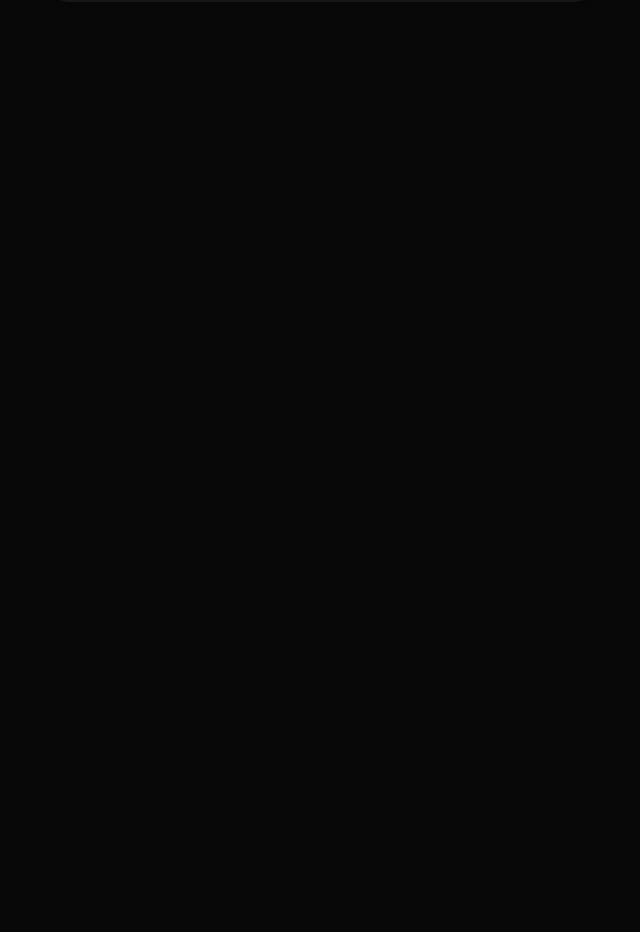
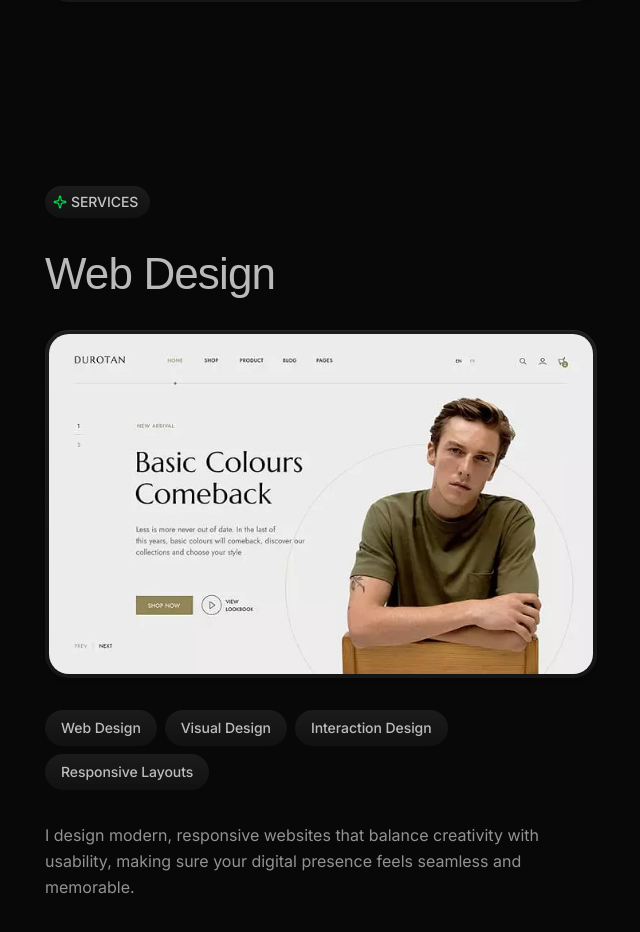
Before and after one commit to Henryking98/porfolio, a Next.js app: page / in a window 1280 px wide. Shown: the part 1814-2746 px from the top of the page, without its empty margins (547-1187 px from the left). Before the commit the page ends 1960 px from the top, so only its background shows below. Built offline with nearby package versions, Linux system fonts and the light colour scheme; a web font is replaced by a local one.

Commit message:
feat: service section

```diff
--- a/src/app/page.tsx
+++ b/src/app/page.tsx
@@ -3,6 +3,7 @@ import { Hero } from '@/components/sections/Hero';
 import { ProfileCard } from '@/components/organisms/ProfileCard';
 import { SideRail } from '@/components/organisms/SideRail';
 import { WorkHighLights } from '@/components/sections/WorkHighLights';
+import { Services } from '@/components/sections/Services';
 
 export default function Home() {
 	return (
@@ -23,6 +24,7 @@ export default function Home() {
 					<Hero />
 					<About />
                     <WorkHighLights />
+                    <Services />
 				</div>
 			</div>
 		</main>
--- /dev/null
+++ b/src/components/sections/Services.tsx
@@ -0,0 +1,53 @@
+'use client';
+
+import { Sparkle } from 'lucide-react';
+import { SectionBadge } from '../atom/SectionBadge';
+import Image from 'next/image';
+
+const serviceTags = ['Web Design', 'Visual Design', 'Interaction Design', 'Responsive Layouts'];
+
+export function Services() {
+	return (
+		<div id="services" className="relative p-10">
+			<div className="pt-18">
+				<SectionBadge label="Services" icon={Sparkle} iconClassName="text-[#00de51]" />
+
+				{/* Heading */}
+				<h3 className="font-apfel font-medium text-[clamp(2rem,4vw,2.75rem)] leading-[1.1] tracking-[-0.02em] text-[#FFFFFFB8] mb-8">
+					Web Design
+				</h3>
+
+				{/* Image — same gradient-border pattern as WorkHighLights */}
+				<div className="rounded-[24px] bg-linear-to-b from-white/8 to-white/4 p-1 shadow-[0_0.5px_0.5px_rgba(0,0,0,0.06),0_1px_1px_-0.5px_rgba(0,0,0,0.06),0_3px_3px_-1.5px_rgba(0,0,0,0.06),0_5px_5px_-2.5px_rgba(0,0,0,0.12),inset_0_0.5px_0.5px_rgba(255,255,255,0.08),inset_0_1px_3px_rgba(255,255,255,0.03),inset_0_-4px_12px_rgba(255,255,255,0.04)] mb-8">
+					<div className="relative aspect-16/10 w-full overflow-hidden rounded-[20px] bg-[#0f0f0f]">
+						<Image
+							src="/assets/images/work-2.webp"
+							alt="Web design showcase"
+							fill
+							sizes="(max-width: 760px) 100vw, 708px"
+							className="object-cover"
+						/>
+					</div>
+				</div>
+
+				{/* Pills */}
+				<div className="flex flex-wrap gap-2 mb-8">
+					{serviceTags.map((tag) => (
+						<span
+							key={tag}
+							className="inline-flex items-center rounded-full bg-linear-to-b from-white/8 to-white/4 px-4 py-2 text-sm font-medium text-[#FFFFFFB8] tracking-[-0.005em]"
+						>
+							{tag}
+						</span>
+					))}
+				</div>
+
+				{/* Description */}
+				<p className="text-[#FFFFFF8F] text-base leading-relaxed max-w-xl">
+					I design modern, responsive websites that balance creativity with usability,
+					making sure your digital presence feels seamless and memorable.
+				</p>
+			</div>
+		</div>
+	);
+}
```
Also changed, not shown: src/components/sections/WorkHighLights.tsx (+0 -34 lines).
